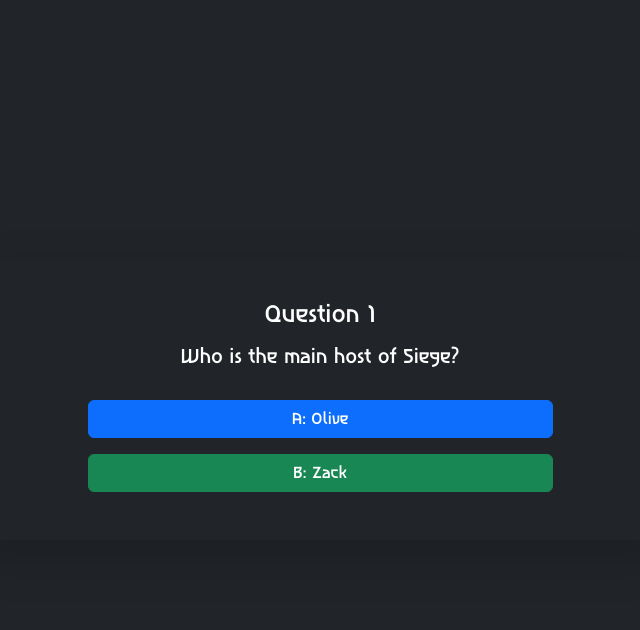
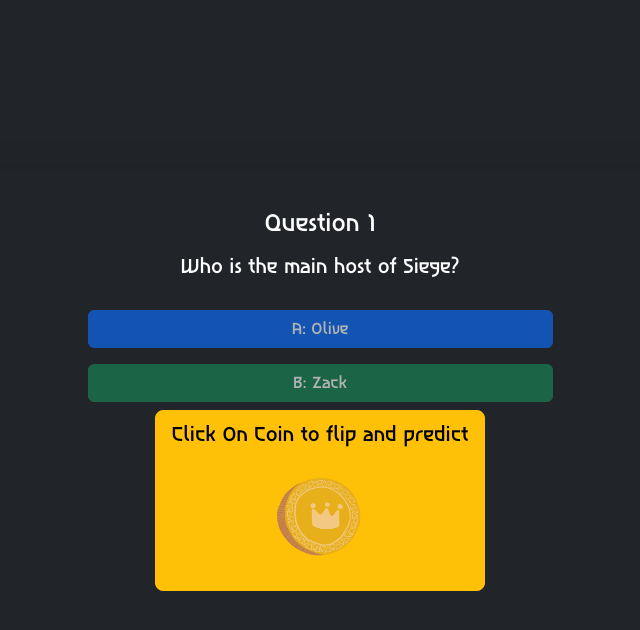
Before and after one commit to bbheemara/coin_quiz, a Flask app: page /quiz in a window 1280 px wide. Shown: the top 630 px of the page, without its empty margins (320-960 px from the left). Run offline with Flask 3, Linux system fonts and the light colour scheme; some libraries are stand-ins or nearby versions.

Commit message:
Updated app.py to show some msg's and streak,score , updated result page to show result perfectly, updated quiz page added a coin, (coffer), added a simple animation (used ai)

```diff
--- a/app.py
+++ b/app.py
@@ -46,11 +46,17 @@ def quiz():
 
 @app.route('/result')
 def result():
+    total_score = session["score"]
+    streak = session["streak"]
+    if total_score>=20:
+        msg = "Wow So Lucky!"
+    else:
+        msg = "Unlucky! same as me :("
     session["score"] = 0
     session["streak"] = 0
     session["q_index"] = 0
 
-    return render_template('result.html')
+    return render_template('result.html',score=total_score,streak=streak,msg=msg)
 
 if __name__ == '__main__':
 
--- a/templates/quiz.html
+++ b/templates/quiz.html
@@ -1,5 +1,6 @@
 <!DOCTYPE html>
 <html lang="en">
+
 <head>
     <meta charset="UTF-8">
     <meta name="viewport" content="width=device-width, initial-scale=1.0">
@@ -7,6 +8,7 @@
     <link rel="stylesheet" href="{{ url_for('static', filename='bootstrap.min.css') }}">
     <link rel="stylesheet" href="{{ url_for('static', filename='style.css') }}">
 </head>
+
 <body class="bg-dark d-flex justify-content-center align-items-center vh-100">
 
     <div class="card bg-dark  shadow-lg border-0 text-center p-4" style="max-width: 700px; width: 100%;">
@@ -14,16 +16,41 @@
             <h4 class="mb-3 text-white">Question {{ q_index+1 }}</h4>
             <p class="h5 mb-4  text-white">{{ q.text }}</p>
 
-            <form action="" method="post" class="d-flex flex-column align-items-center  text-white">
-                <button type="submit" name="choice" value="A" class="btn btn-primary m-2 w-75">
+            <form id="quizForm" action="" method="post" class="d-flex flex-column align-items-center text-white">
+                <button disabled type="button" class="btn btn-primary m-2 w-75">
                     A: {{ q.A }}
                 </button>
-                <button type="submit" name="choice" value="B" class="btn btn-success m-2 w-75">
+                <button disabled type="button" class="btn btn-success m-2 w-75">
                     B: {{ q.B }}
+                </button>
+                <input type="hidden" name="choice" id="choiceInput">
+                <button id="flipBtn" type="button" class="btn btn-warning btn-lg">
+                    Click On Coin to flip and predict
+                    <img id="coinImg" src="{{ url_for('static', filename='coin.png') }}"
+                        style="width:100px; display:block; margin:20px auto;">
                 </button>
             </form>
         </div>
     </div>
 
+    <script>
+        const flipBtn = document.getElementById("flipBtn");
+        const choiceInput = document.getElementById("choiceInput");
+        const coinImg = document.getElementById("coinImg");
+
+        flipBtn.addEventListener("click", () => {
+            const choice = Math.random() < 0.5 ? "A" : "B";
+            choiceInput.value = choice;
+
+            coinImg.style.transition = "transform 2s";
+            coinImg.style.transform = "rotateY(1080deg)";
+
+            coinImg.addEventListener("transitionend", function handler() {
+                document.getElementById("quizForm").submit();
+                coinImg.removeEventListener("transitionend", handler);
+            });
+        });
+    </script>
 </body>
+
 </html>
```
Also changed, not shown: templates/home.html (+7 -4 lines), templates/result.html (+26 -2 lines), static/coin.png (added).
